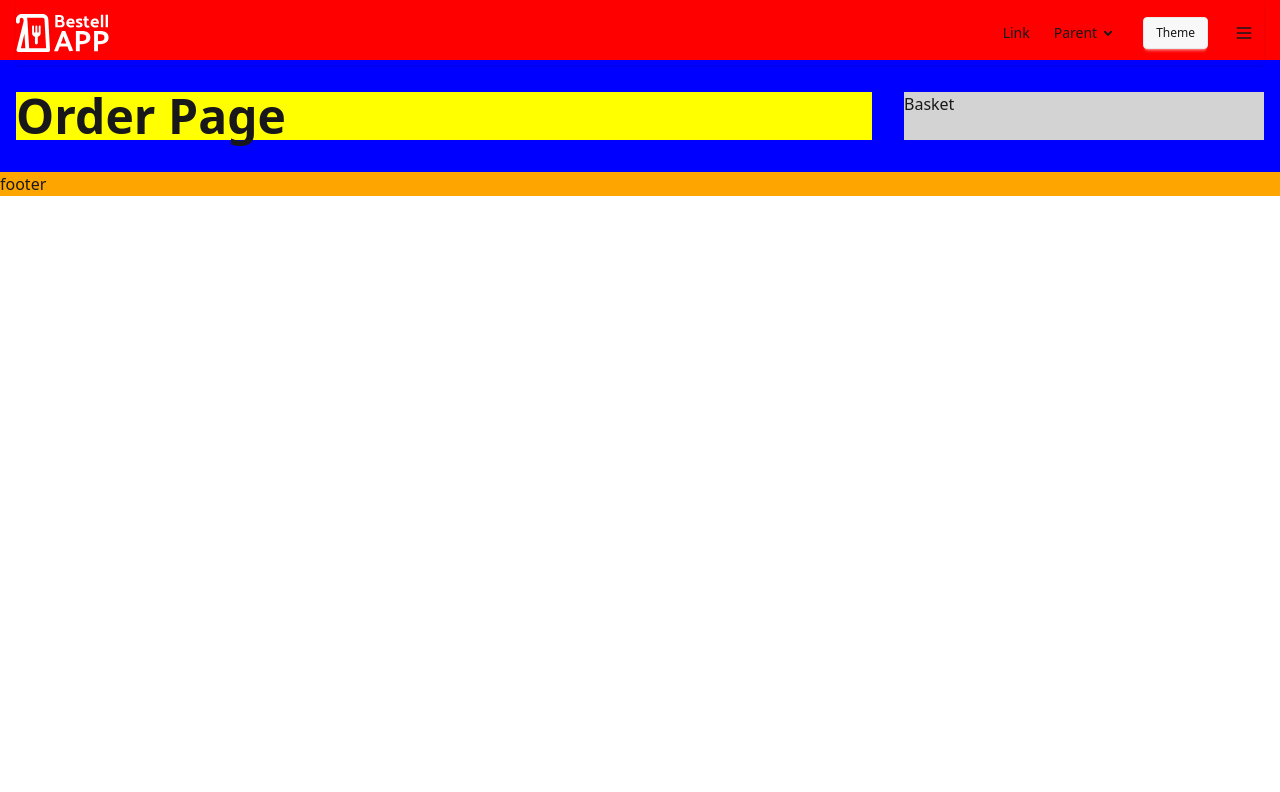
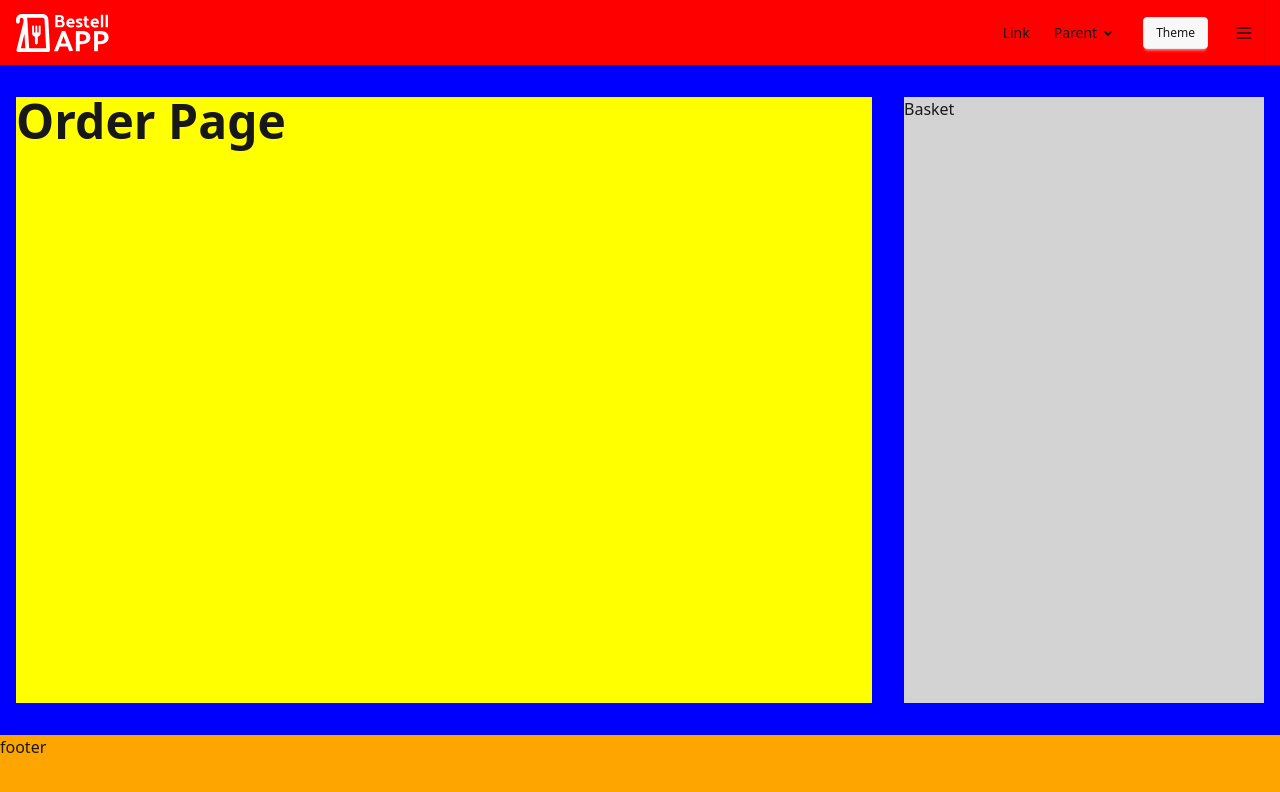
Before and after one commit to larsbeckdev/demo-bestell-app, a Vue app: page /bestellen in a window 1280 px wide. Shown: the top 792 px of the page. Built offline with nearby package versions, Linux system fonts and the light colour scheme.

Commit message:
Update layout styles to adjust header, footer, and main section heights

```diff
--- a/src/layouts/order/OrderLayout.vue
+++ b/src/layouts/order/OrderLayout.vue
@@ -26,16 +26,17 @@ import Basket from '@/layouts/components/Basket.vue'
 <style scoped>
 header {
   background: red;
-  height: 60px
+  height: 65px;
 }
 
 main {
   background: blue;
-
+  height: calc(100vh - 130px);
 }
 
 footer {
   background: orange;
+  height: 65px;
 }
 
 .main-content {
```
